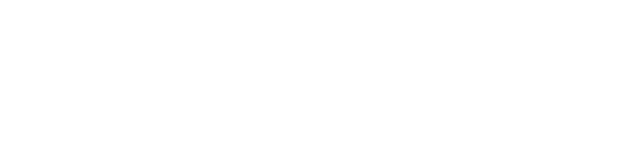
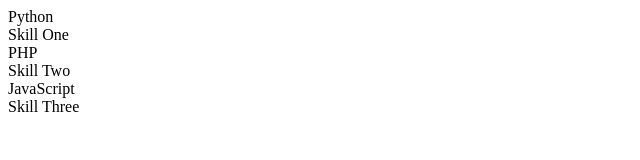
Before and after one commit to 3bdoMorsyy/Html-Course, a plain HTML site: page index.html in a window 1280 px wide. Shown: the whole page, without its empty margins (0-640 px from the left). Drawn offline with Linux system fonts and the light colour scheme.

Commit message:
Assignment 8 , 9 added

```diff
--- a/index.html
+++ b/index.html
@@ -412,6 +412,40 @@
 <input type="submit" value="Send">
 </form> -->
 
+                                                            <!-- Assignment 8 -->
 
+<!-- <form action="index.html" method="get" target="_blank" novalidate>                                                            <label for="Search">Search</label><br>
+<input type="search" id="Search" placeholder="Enter A Search Word" autofocus><br><br>
+<label for="Upload">Upload</label><br><br>
+<input type="file" id="Upload"><br><br>
+<label for="URL">URL</label><br><br>
+<input type="url" id="URL" required><br><br>
+<hr>
+<label for="Date">Date :</label>
+<input type="date" id="Date"><br>
+<label for="Month">Month :</label>
+<input type="month" id="Month"><br>
+<input type="reset" value="Empty">
+<input type="submit" value="Save">
+</form> -->
+                                                                <!-- 2 -->
+<!-- <pre>
+    Hello Line One
+Hello Line Two
+Hello Line Three
+Hello Line Four
+</pre>
+<hr>
+<iframe src="https://elzero.org/" frameborder="0" width="800" height="400"></iframe> -->
+
+                                                                <!-- Assignment 9  -->
+<div class="choose-skill">
+    <div class="skill" role="checkbox" tabindex="0" aria-checked="true" aria-labelledby="Skill1">Python</div>
+    <label id="Skill1">Skill One</label>
+    <div class="skill" role="checkbox" tabindex="0" aria-labelledby="Skill2">PHP</div>
+    <label id="Skill2">Skill Two</label>
+    <div class="skill" role="checkbox" tabindex="0" aria-labelledby="Skill3">JavaScript</div>
+    <label id="Skill3">Skill Three</label>
+</div>
 </body>
 </html>
```
